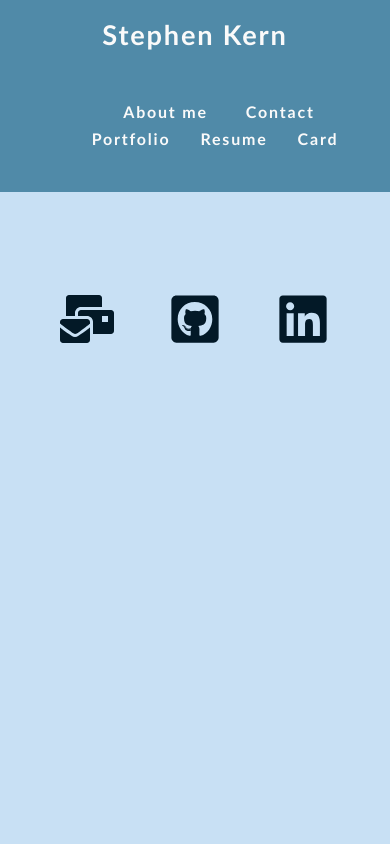
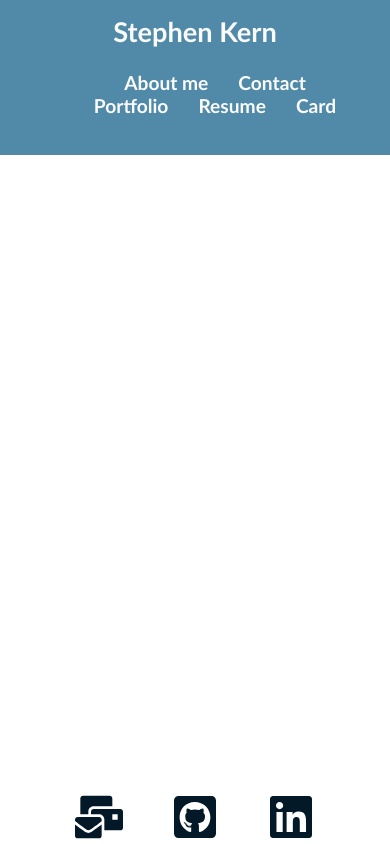
Before and after one commit to stephen-kern/React-Portfolio, a React (Create React App) app: page / in a window 390 px wide. Built offline with nearby package versions, Linux system fonts and the light colour scheme.

Commit message:
worked on cards, deleted a bunch of unused css, need to focus on one page at a time

```diff
--- a/src/App.js
+++ b/src/App.js
@@ -5,7 +5,6 @@ import Footer from "./components/Footer";
 import About from "./pages/About";
 import Resume from "./pages/Resume";
 import Header from "./components/Header";
-import Card from "./components/Card";
 
 function App() {
   const [currentNavLink, handleNavChange] = useState("about");
@@ -23,13 +22,10 @@ function App() {
     if (currentNavLink === "Resume") {
       return <Resume />;
     }
-    if (currentNavLink === "Card") {
-      return <Card />;
-    }
   };
 
   return (
-    <div>
+    <div className="app">
       <Header
         currentNavLink={currentNavLink}
         handleNavChange={handleNavChange}
--- a/src/components/Card/index.js
+++ b/src/components/Card/index.js
@@ -4,19 +4,20 @@ function Card(props) {
   return (
     <div className="card">
       <div className="card-image-container">
-          <img
-            src={props.img}
-            alt={props.alt}
-          ></img>
+        <img src={props.img} alt={props.alt}></img>
       </div>
       <div className="card-content">
+        <div className="card-info-container">
           <h3 className="card-title">{props.title}</h3>
-          <div className="card-info-container">
           <p className="card-info">{props.desc}</p>
+        </div>
         <div className="card-links">
-              <button><a href={props.githubLink}>GitHub</a></button>
-              <button><a href={props.liveLink}>Live</a></button>
-            </div>
+          <button>
+            <a href={props.githubLink}>GitHub</a>
+          </button>
+          <button>
+            <a href={props.liveLink}>Live</a>
+          </button>
         </div>
       </div>
     </div>
--- a/src/index.css
+++ b/src/index.css
@@ -1,8 +1,3 @@
-main {
-	margin: 0 auto;
-	max-width: 90%;
-  padding: 50px 30px;
-}
 
 :root {
   --primary: #508AA8;
@@ -11,41 +6,31 @@ main {
   --light: #fafafa;
   --dark: #000000;
   --darker: #031927;
-  --error: rgb(228, 46, 1);
-  --spacing-one: calc(1rem * 0.5);
-  --spacing-two: calc(1rem);
-  --spacing-five: calc(2.5rem);
-
 }
 
 * {
   box-sizing: border-box;
 }
 
-html,
-body {
+html{
   min-height: 100%;
 }
 
 body {
   margin: 0;
   padding: 0;
-  font-weight: 600;
-  line-height: 1.5;
-  font-size: 18px;
-  letter-spacing: .1em;
-  background: var(--secondary);
+  font-family: 'Trebuchet MS', sans-serif;
   color: var(--light);
-  font-family: 'Trebuchet MS', sans-serif;
 }
 
-p {
-  font-size: 1.1rem;
-  margin-top: 0;
+.app{
+  min-height: 100vh;
+  min-height: 100dvh;
+  display: grid;
+  grid-template-rows: auto 1fr auto;
 }
 
 a {
-  color: var(--tertiary);
   text-decoration: none;
   font-weight: bold;
 }
@@ -104,23 +89,58 @@ header nav ul li a:hover {
 
 /* === Card Styles === */
 
+.card {
+  background-color: #031927;
+  display: grid;
+  grid-template-rows: 1fr auto;
+  grid-template-columns: 100%;
+  height: 100%;
+}
+
+.card-content {
+  display: flex;
+  flex-direction: column;
+  flex: 2 1;
+
+
+
+  border: lime 2px solid;
+}
+
+.card-links {
+  /* display: grid;
+  gap: 0.5rem;
+  grid-template-columns: 1fr 1fr; */
+  justify-content: space-evenly;
+  display: flex;
+
+}
+
+
+
+.grid-container{
+  display: grid;
+  place-items: center;
+}
+
 .columns{
   display: grid;
   grid-auto-flow: column;
   gap: 1em;
-  width: min(90%, 75rem);
+  width: min(95%, 90rem);
 }
 
-.card {
+/* .card {
   border: 1px solid #f2f2f2;
   box-shadow: 2px 2px 10px rgba(0, 0, 0, 0.1);
-}
+} */
 
 .card-image-container {
   width: 100%;
   height: 0;
   padding-bottom: 75%;
   position: relative;
+  background-color: #508AA8;
 }
 
 .card-image-container img {
@@ -132,18 +152,20 @@ header nav ul li a:hover {
   object-fit: cover;
 }
 
-.card-content {
-  padding: 20px;
-}
+/* .card-content {
+  padding: 1.2rem;
+  display: grid;
+  grid-auto-flow: row;
+} */
 
 .card-title {
   margin: 0;
-  font-size: 20px;
+  font-size: 1.3rem;
   font-weight: bold;
 }
 
 .card-info-container {
-  margin-top: 20px;
+  margin-top: 1.2rem;
 }
 
 .card-info {
@@ -151,20 +173,19 @@ header nav ul li a:hover {
   margin: 0;
 }
 
-.card-links {
-  display: flex;
-  justify-content: space-between;
-  margin-top: 20px;
-}
+/* .card-links {
+  display: grid;
+  gap: 1.5rem;
+  grid-template-columns: 1fr 1fr;
+  margin-top: 1.3rem;
+} */
 
 .card-links button {
   background-color: #f2f2f2;
-  border: none;
   padding: 10px 20px;
   text-align: center;
   text-decoration: none;
-  display: inline-block;
-  font-size: 16px;
+  font-size: 1rem;
 }
 
 .card-links button a {
@@ -484,61 +505,9 @@ footer{
 /* Resume Section */
 
 .resume-section{
-  text-align: center;
+  max-width: 60%;
+  margin: 0 auto;
   color: var(--darker);
 }
 
-.resume-link{
-  color: var(--primary);
-}
-
 /* Media Queries */
-
-@media screen and (max-width: 980px){
-    .navbar ul li a{
-        font-size: 1rem;
-    }
-
-    .profile-card{
-        padding-bottom: 1.4rem;
-    }
-
-    .flex-row-short{
-        padding-bottom: 2vh;
-    }
-}
-
-@media screen and (max-width: 575px){
-    .profile-info{
-        flex-direction: column;
-    }
-
-    .navbar ul li a{
-        font-size: 1rem;
-    }
-
-    .navbar{
-        margin-top: 1.5rem;
-    }
-
-    header{
-        text-align: center;
-        margin: 0 auto;
-        justify-content: center;
-    }
-
-    .flex{
-        flex-direction: column;
-        justify-content: center;
-        max-width: 95%;
-    }
-
-    .live-link-rb{
-        max-width: 98%;
-    }
-
-    .contact-info img{
-        width: 30px;
-        height: 30px;
-    }
-}
--- a/src/pages/About/index.js
+++ b/src/pages/About/index.js
@@ -1,6 +1,5 @@
 import React from "react";
 import portrait from "../../assets/images/portrait.jpeg"
-import Card from "../../components/Card";
 
 function About() {
   return (
@@ -30,7 +29,6 @@ function About() {
           </div>
         </article>
       </div>
-      <Card />
     </section>
   );
 }
--- a/src/pages/Projects/index.js
+++ b/src/pages/Projects/index.js
@@ -30,7 +30,7 @@ const projectsData = [
 
 function Projects() {
   return (
-    <div>
+    <div className="grid-container">
       <h2 className="section-title">Projects</h2>
       <div className="columns">
         {projectsData.map((project, index) => (
```
Lines whose indentation alone changed are shown as unchanged.
